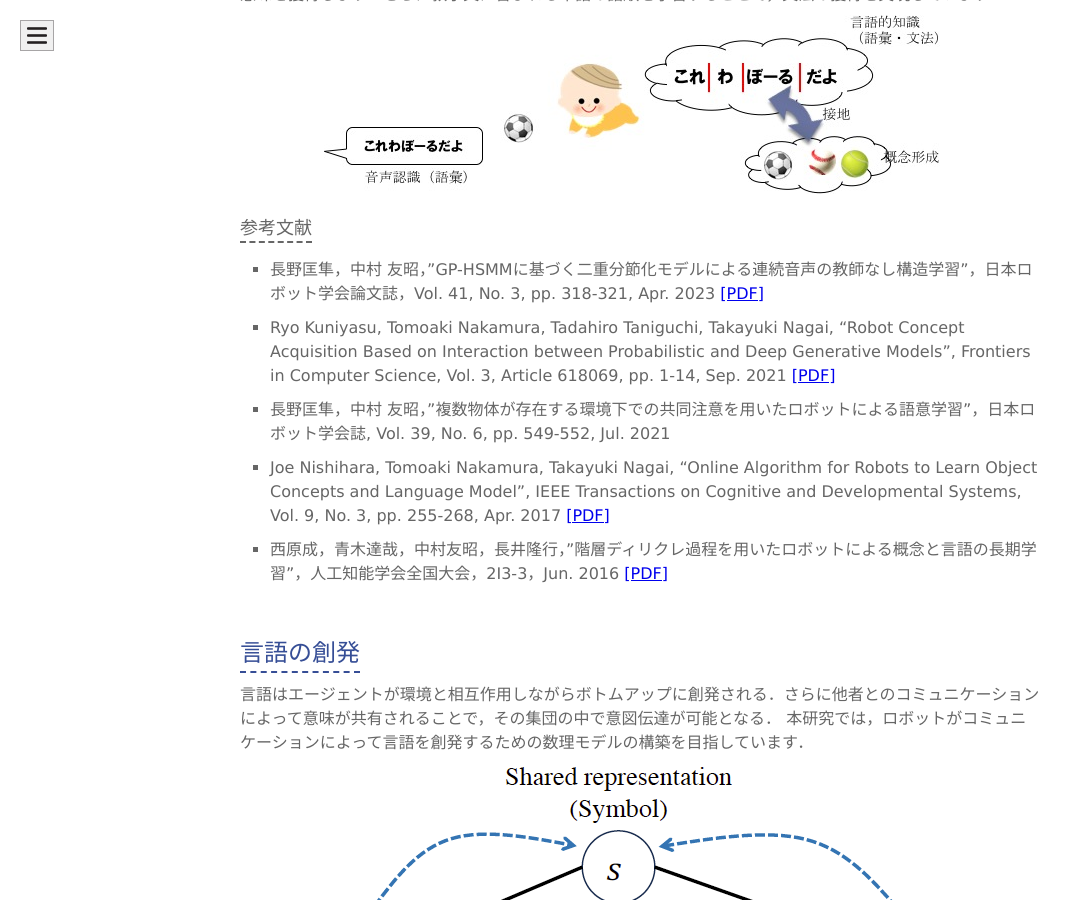
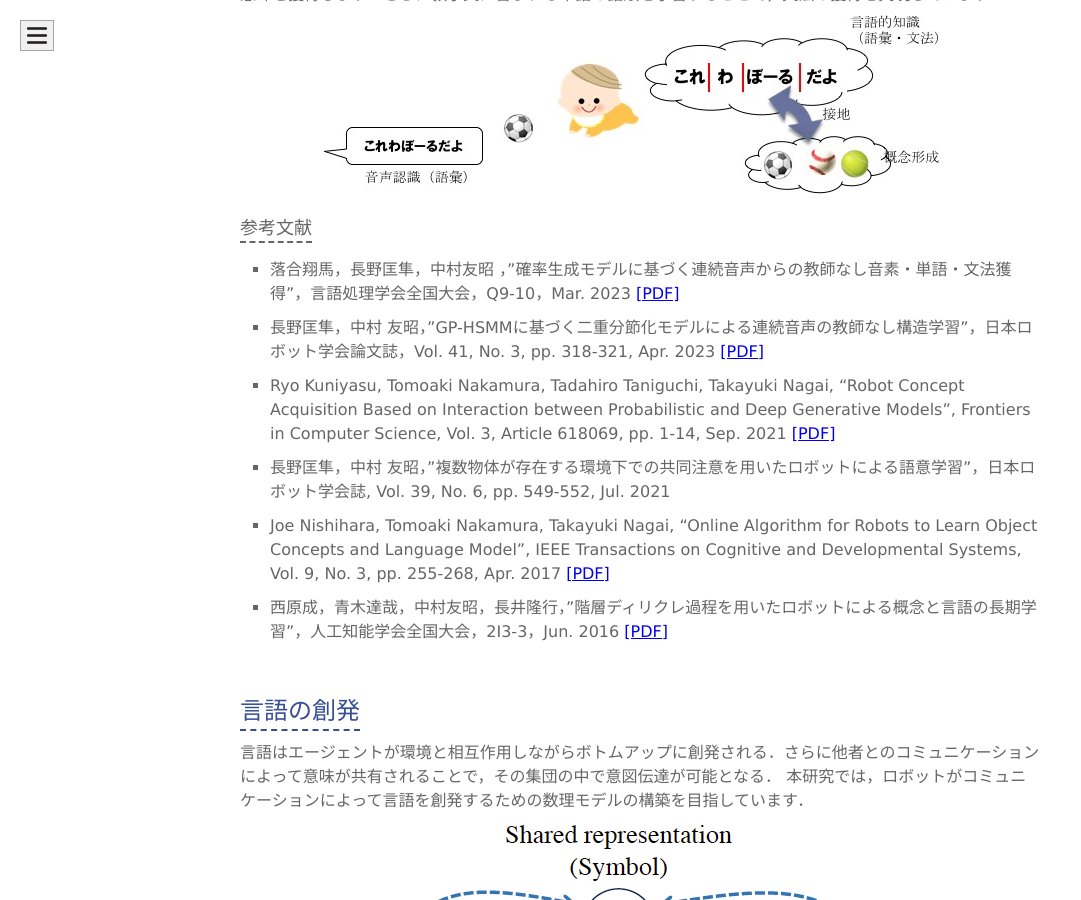
Before and after one commit to naka-lab/naka-lab.github.io, a Jekyll site: the page built from subpages/research.md, in a window 1280 px wide and 900 px high, scrolled down 874 px. Shown: the whole window, without its empty margins (0-1081 px from the left). Built offline with Jekyll 4.4.1, drawn with Linux system fonts in a browser that asks for light colours.

Commit message:
Update research.md

```diff
--- a/subpages/research.md
+++ b/subpages/research.md
@@ -12,6 +12,7 @@ layout: default
 ![概念・言語獲得](imgs/concept_lang.jpg)
 
 ### 参考文献
+- 落合翔馬，長野匡隼，中村友昭 ，"確率生成モデルに基づく連続音声からの教師なし音素・単語・文法獲得"，言語処理学会全国大会，Q9-10，Mar. 2023 [[PDF]](https://www.anlp.jp/proceedings/annual_meeting/2023/pdf_dir/Q9-10.pdf)
 - 長野匡隼，中村 友昭，”GP-HSMMに基づく二重分節化モデルによる連続音声の教師なし構造学習”，日本ロボット学会論文誌，Vol. 41, No. 3, pp. 318-321, Apr. 2023 [[PDF]](https://www.jstage.jst.go.jp/article/jrsj/41/3/41_41_318/_article/-char/ja/)
 - Ryo Kuniyasu, Tomoaki Nakamura, Tadahiro Taniguchi, Takayuki Nagai, “Robot Concept Acquisition Based on Interaction between Probabilistic and Deep Generative Models”, Frontiers in Computer Science, Vol. 3, Article 618069, pp. 1-14, Sep. 2021 [[PDF]](https://www.frontiersin.org/articles/10.3389/fcomp.2021.618069/full)
 - 長野匡隼，中村 友昭，"複数物体が存在する環境下での共同注意を用いたロボットによる語意学習"，日本ロボット学会誌, Vol. 39, No. 6, pp. 549-552, Jul. 2021
```
